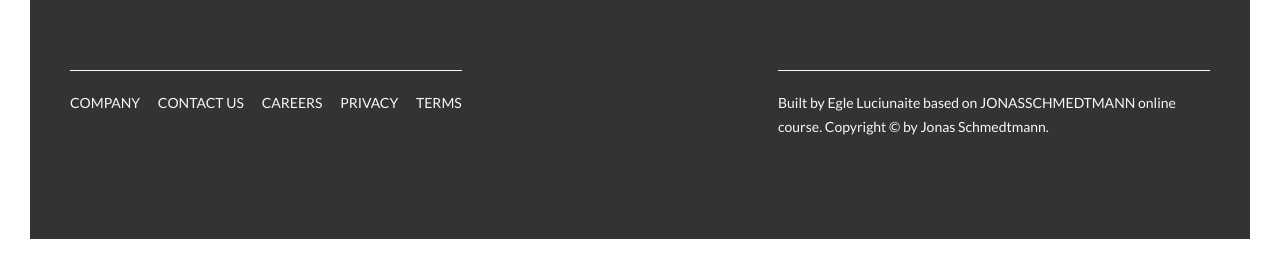
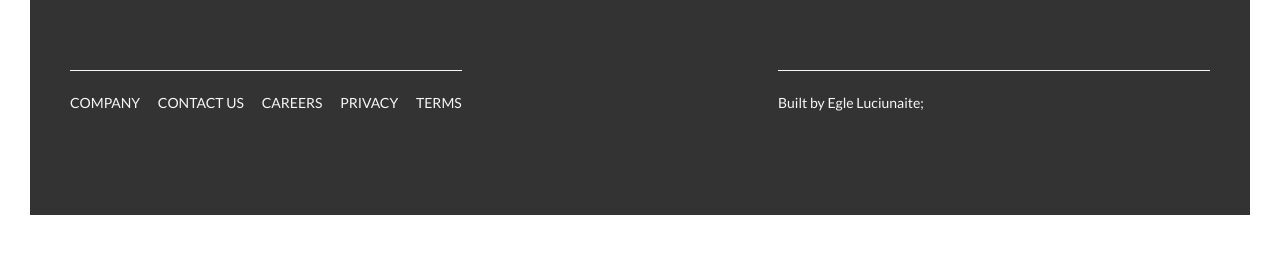
Before and after one commit to EgleLu/css-animation, a website: page index.html in a window 1280 px wide. Shown: the part 5879-6148 px from the top of the page. After the commit the page ends 6124 px from the top, so only its background shows below. Drawn offline with Linux system fonts and the light colour scheme.

Commit message:
the footer change

```diff
--- a/index.html
+++ b/index.html
@@ -358,7 +358,7 @@
 
                     <div class="col-1-of-2">
                         <p class="footer__copyright">
-                            Built by Egle Luciunaite based on <a href="#" class="footer__link">JonasSchmedtmann</a>  online course. Copyright &copy; by Jonas Schmedtmann.
+                            Built by Egle Luciunaite;
                         </p>
                     </div>
 
```
